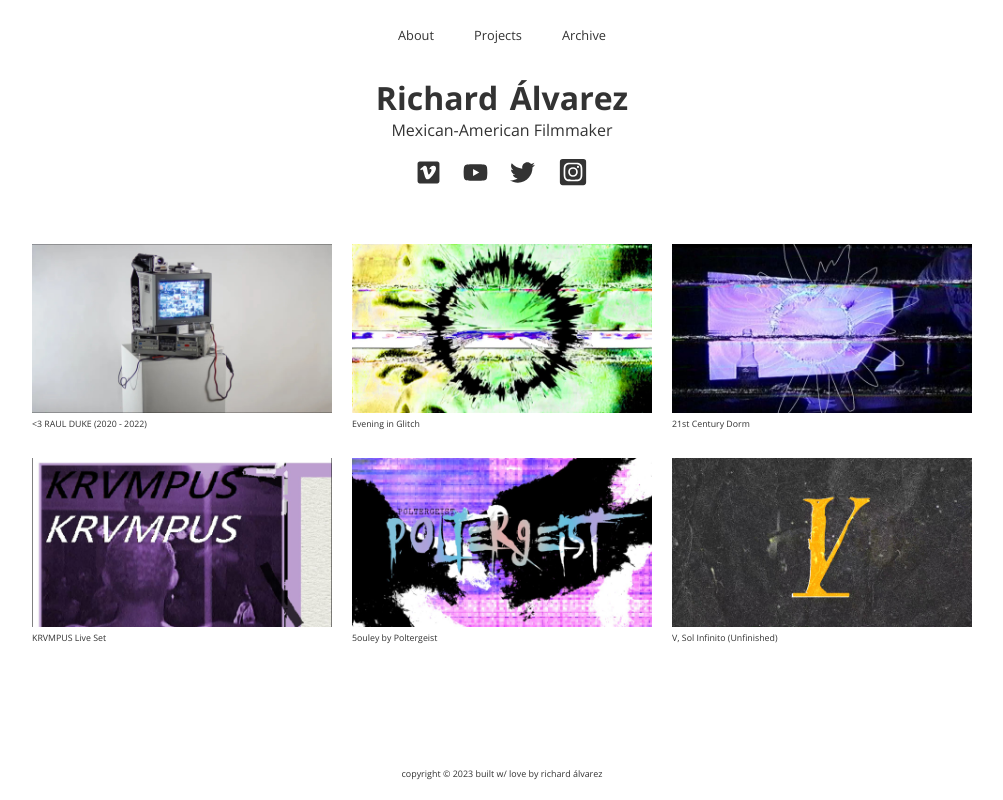
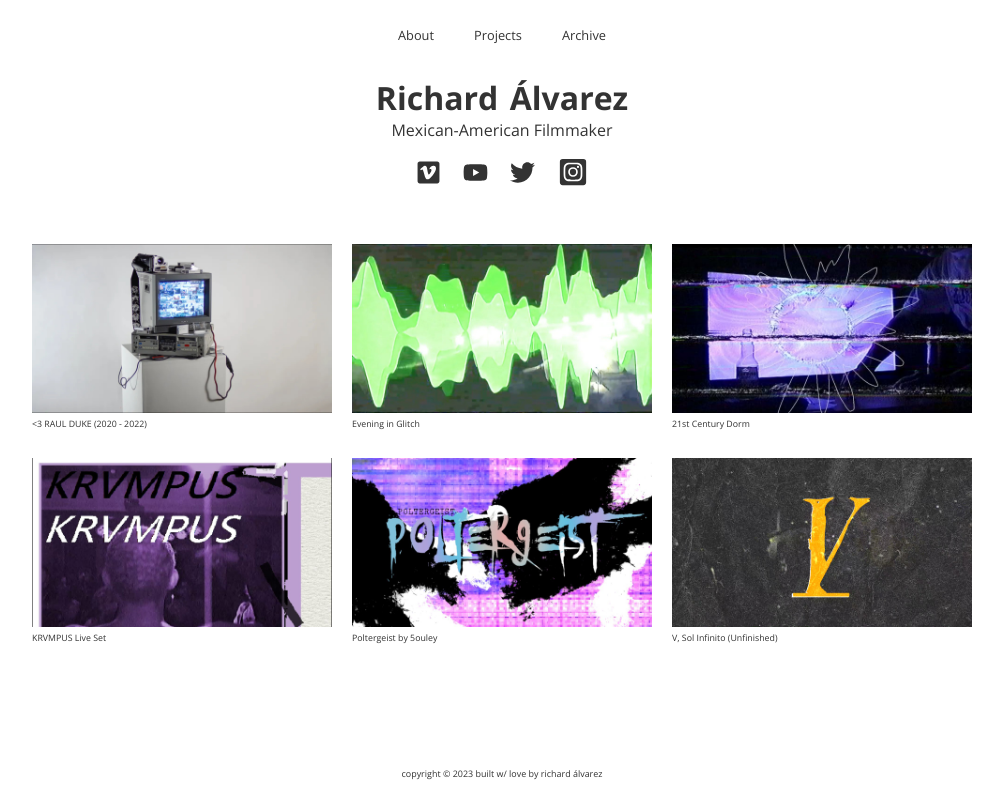
Before and after one commit to raulduk3/raulduke, a Next.js app: page / in a window 1280 px wide. Shown: the whole page, without its empty margins (138-1141 px from the left). Built offline with nearby package versions, Linux system fonts and the light colour scheme; a web font is replaced by a local one.

Commit message:
charlie fixed

```diff
--- a/pages/index.tsx
+++ b/pages/index.tsx
@@ -68,17 +68,17 @@ const Index = () => {
 	  },
       {
 		title: 'KRVMPUS Live Set',
-		url: 'https://vimeo.com/681213937',
+		url: 'https://youtu.be/7Slky5S2n8c',
 		image: '/maxresdefault (2).jpg'
 	  },
       {
-		title: '5ouley by Poltergeist',
-		url: 'https://vimeo.com/681213937',
+		title: 'Poltergeist by 5ouley',
+		url: 'https://youtu.be/z_O_n9QNYKo',
 		image: '/maxresdefault (3).jpg'
 	  },
       {
 		title: 'V, Sol Infinito (Unfinished)',
-		url: 'https://vimeo.com/681213937',
+		url: 'https://youtu.be/rSVpTN6pRjA',
 		image: '/maxresdefault (4).jpg'
 	  },
   ])
```
Also changed, not shown: public/maxresdefault.jpg.
